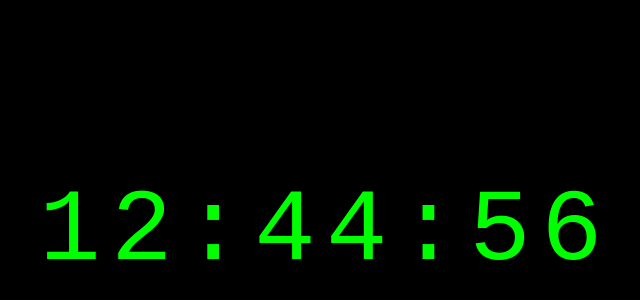
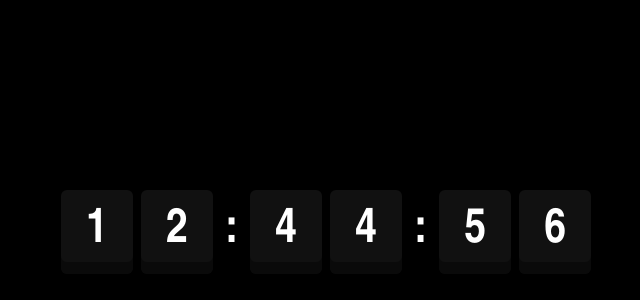
Before and after one commit to rcvalkyrie/clock, a plain HTML site: page index.html in a window 1280 px wide. Shown: the part 168-468 px from the top of the page, without its empty margins (314-954 px from the left). Drawn offline with Linux system fonts and the light colour scheme.

Commit message:
Revamp clock display to XL Flip Clock style
yes plz

```diff
--- a/index.html
+++ b/index.html
@@ -1,38 +1,50 @@
-<!DOCTYPE html>
+<!doctype html>
 <html>
   <head>
     <meta charset="utf-8">
-  <title>Clock</title>
+    <title>XL Flip Clock</title>
    <style>
-    body {
-      margin: 0;
-      background: black;
-      color: lime;
-      display: flex;
-      justify-content: center;
-      align-items: center;
-      height: 100vh;
+  html, body {
+    margin:0; height:100%; background:#000; color:#fff;
   }
-    #clock {
-      font-family: monospace;
-      font-size: 8vw; /* scales with screen width */
-      letter-spacing: 0.1em; /* adds spacing so digits don’t overlap */
-      white-space: nowrap;   /* keeps everything on one line */
+  .wrap {
+    height:100%; display:flex; align-items:center; justify-content:center;
+  }
+  .digit {
+    display:inline-block;
+    background:#111;
+    border-radius:6px;
+    padding:16px 12px;       /* smaller padding */
+    margin:4px;
+    font: 700 48px/1.1 "Arial Narrow", Impact, sans-serif; /* shrink font size */
+    text-align:center;
+    width:48px;              /* narrower block */
+    box-shadow: inset 0 -12px 0 rgba(0,0,0,0.4);
+  }
+  .sep {
+    padding:16px 8px;
+    font:700 48px "Arial Narrow", Impact, sans-serif;
   }
 </style>
   </head>
   <body>
-  <div id="clock"></div>
+    <div class="wrap">
+      <div id="h1" class="digit">0</div><div id="h2" class="digit">0</div>
+      <div class="sep">:</div>
+      <div id="m1" class="digit">0</div><div id="m2" class="digit">0</div>
+      <div class="sep">:</div>
+      <div id="s1" class="digit">0</div><div id="s2" class="digit">0</div>
+    </div>
     <script>
-    function updateClock() {
-      const now = new Date();
-      const h = String(now.getHours()).padStart(2,'0');
-      const m = String(now.getMinutes()).padStart(2,'0');
-      const s = String(now.getSeconds()).padStart(2,'0');
-      document.getElementById('clock').textContent = `${h}:${m}:${s}`;
+      function pad2(n){ return ('0'+n).slice(-2); }
+      function setDigits(id, val){ document.getElementById(id).textContent = val; }
+      function update(){
+        var d = new Date(), hh = pad2(d.getHours()), mm = pad2(d.getMinutes()), ss = pad2(d.getSeconds());
+        setDigits('h1', hh[0]); setDigits('h2', hh[1]);
+        setDigits('m1', mm[0]); setDigits('m2', mm[1]);
+        setDigits('s1', ss[0]); setDigits('s2', ss[1]);
       }
-    setInterval(updateClock, 1000);
-    updateClock();
+      update(); setInterval(update, 1000);
     </script>
   </body>
 </html>
```
Lines whose indentation alone changed are shown as unchanged.
